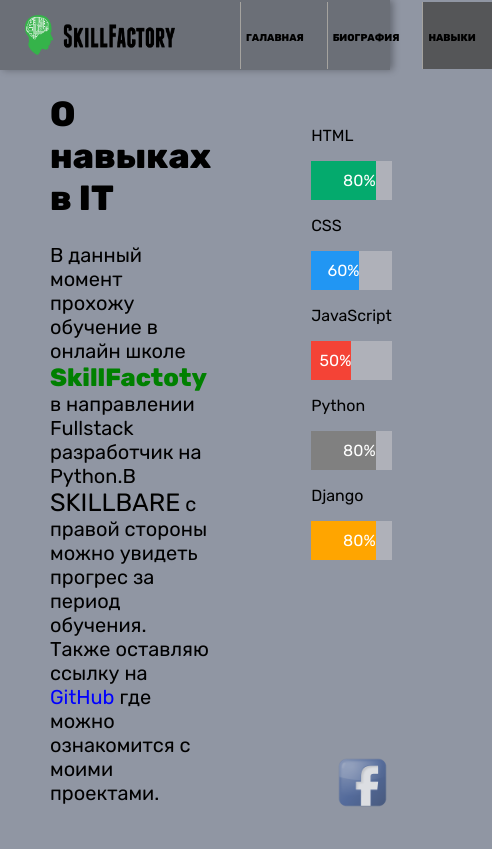
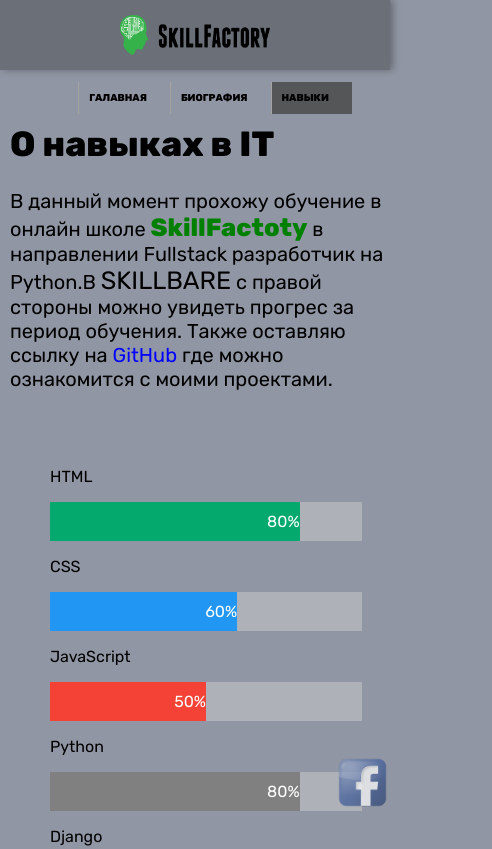
Before and after one commit to Xdimax1488/Dmytriy-cv.github.io, a plain HTML site: page skills.html in a window 390 px wide. Shown: the top 849 px of the page, 492 px wide, since content can reach past the window. Drawn offline with Linux system fonts and the light colour scheme.

Commit message:
change all CSS

```diff
--- a/mean.css
+++ b/mean.css
@@ -110,14 +110,11 @@ li{
 h1{
         font-size: 55px;
     }
-    .imeges ul {
-        padding-left: 0px;
-    }
-    .imeges li{
+.imeges li{
         font-size: 20px;
         width: 100%;
     }
-    .bolt-text{
+.bolt-text{
         display: flex;
         flex-direction: column;
         font-weight: bold;
@@ -184,12 +181,19 @@ h1{
 }
 @media screen and (max-width:550px){
     .bolt-text{
+        font-size: 15px;
+    }
+    .nav li a{
+        padding: 10px;
         font-size: 10px;
     }
-    .nav li a{
-        font-size: 10px;
+    .content-wrapper{
+        padding: 120px 0;
     }
-
+    .header{
+        align-items: center;
+        flex-direction: column;
+    }
 
 
 }
--- a/skills.css
+++ b/skills.css
@@ -2,6 +2,7 @@
     display: flex;
     padding: 70px 50px;
     width: 100%;
+
 
 }
 .content-skils{
@@ -39,3 +40,17 @@
 .js {width: 50%; background-color: #f44336;} /* Red */
 .python {width: 80%; background-color: #808080;}
 .django {width: 80%;background-color:orange;}
+
+@media screen and ( max-width:550px){
+    .content-skils-wrapper{
+        flex-direction: column;
+        padding: 100px 10px;
+    }
+    .content-text{
+        width: 100%;
+    }
+    .content-skils{
+        width: 80%;
+        padding:40px;
+    }
+}
```
Also changed, not shown: index.html (+1 -1 lines), linetime.css (+8 -1 lines).
